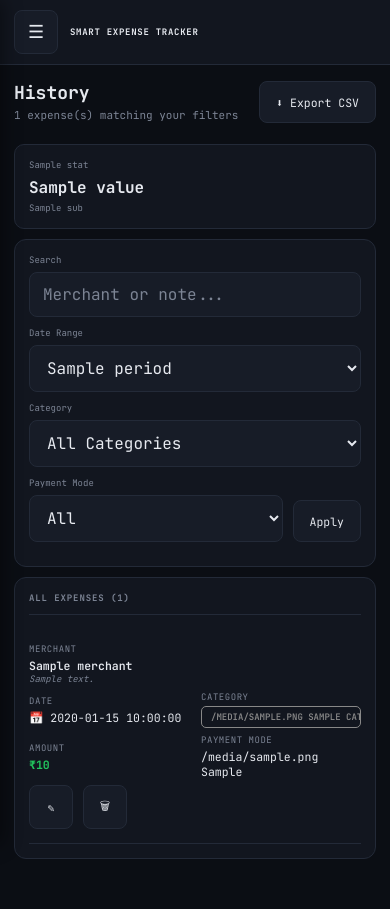
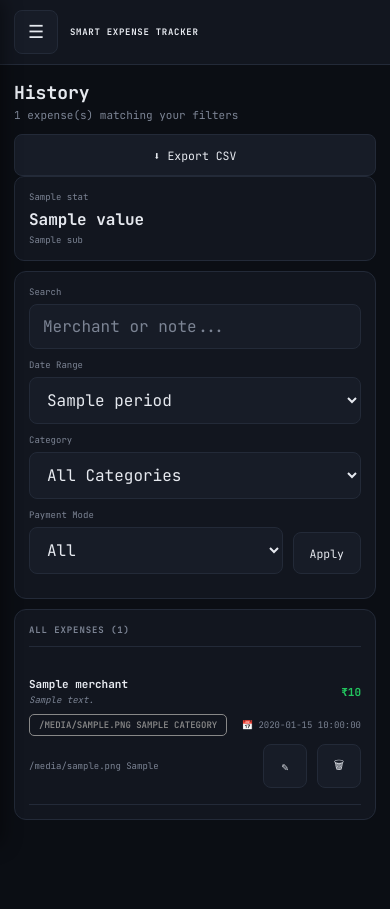
Before and after one commit to priyanshsoni096-blip/web-expenses, a FastAPI app: template templates/history.html in a window 390 px wide. Run offline with FastAPI, Linux system fonts and the light colour scheme; the template is opened without the code that fills it: most values are stand-ins (such as "Sample title", 1, 10 or a date in 2020); some libraries are stand-ins or nearby versions.

Commit message:
changed phone layout

```diff
--- a/static/css/app.css
+++ b/static/css/app.css
@@ -437,25 +437,54 @@
    }
 
    /* 660px is above the sum of the column minimums plus gaps, so the reflow always
-      happens before the grid can be strained. */
+      happens before the grid can be strained.
+
+      The first version of this reflow simply stacked the six cells in two columns
+      and switched on the inline field labels. It did not overflow, but it read as a
+      wall of MERCHANT / DATE / AMOUNT / PAYMENT MODE captions - technically correct
+      and genuinely hard to scan.
+
+      It is now laid out as a transaction card, using named grid areas so the DOM
+      order (date, merchant, category, amount, payment, actions) can be rearranged
+      into a sensible reading order without touching the markup:
+
+          merchant .............. amount
+          category ................. date
+          payment ................ actions
+
+      The labels go away entirely, because each value already identifies itself: the
+      amount carries a rupee sign, the date a calendar, the category is a coloured
+      chip, the payment mode an icon. */
    @container (max-width: 660px) {
        .exp-head { display: none; }
+
        .exp-row {
-           grid-template-columns: minmax(0, 1fr) minmax(0, 1fr);
-           row-gap: 6px;
-           padding: 14px 0;
+           grid-template-columns: minmax(0, 1fr) auto;
+           grid-template-areas:
+               "merchant amount"
+               "category date"
+               "payment  actions";
+           row-gap: 8px;
+           column-gap: 12px;
+           align-items: center;
+           padding: 16px 0;
        }
-       .exp-cell-merchant { grid-column: 1 / -1; order: -1; }
-       .exp-actions { grid-column: 1 / -1; justify-content: flex-start; }
-       .exp-cell-label {
-           display: block;
-           font-size: 9px;
-           letter-spacing: 0.06em;
-           text-transform: uppercase;
-           color: var(--muted);
-           margin-bottom: 3px;
-       }
-       .exp-merchant, .exp-note { white-space: normal; }
+
+       .exp-cell-merchant  { grid-area: merchant; }
+       .exp-cell-amount    { grid-area: amount;   text-align: right; }
+       .exp-cell-category  { grid-area: category; }
+       .exp-cell-date      { grid-area: date;     text-align: right; color: var(--muted); font-size: var(--fs-small); }
+       .exp-cell-payment   { grid-area: payment;  color: var(--muted); font-size: var(--fs-small); }
+       .exp-actions        { grid-area: actions;  justify-content: flex-end; }
+
+       /* No captions needed: every value is self-identifying. */
+       .exp-cell-label { display: none; }
+       .exp-cell { padding: 0; }
+
+       /* Merchant and amount are the two things you scan for, so give them weight. */
+       .exp-merchant { font-size: var(--fs-page-sub); font-weight: 700; white-space: normal; }
+       .exp-note { white-space: normal; margin-top: 3px; }
+       .exp-amount { font-size: var(--fs-page-sub); }
    }
 
    /* =========================================================================
@@ -897,6 +926,15 @@
 
        /* Room for the drawer's close button beside the wordmark. */
        .brand { padding-bottom: 12px; margin-bottom: 10px; padding-right: 44px; }
+
+       /* The page header is a flex row that wraps. On a phone the title took the
+          first line and "How it works?" dropped onto the second with no space of its
+          own, so it sat hard against the Type/Speak toggle beneath it. Stacking it
+          explicitly, full width, with a real gap. */
+       .page-head { flex-direction: column; align-items: stretch; gap: 12px; }
+       .page-head > .btn, .page-head > a.btn { width: 100%; }
+       .page-sub { margin-bottom: 0; }
+       .mode-toggle { margin-top: 4px; }
    }
 
    /* --- Receipt attachment --------------------------------------------------- */
--- a/templates/partials/expense_table.html
+++ b/templates/partials/expense_table.html
@@ -7,7 +7,7 @@
 
   {% for r in rows %}
   <div class="exp-row">
-    <div class="exp-cell">
+    <div class="exp-cell exp-cell-date">
       <div class="exp-cell-label">Date</div>&#128197; {{ r.date }}
     </div>
     <div class="exp-cell exp-cell-merchant">
@@ -18,15 +18,15 @@
       </div>
       {% if r.notes %}<div class="exp-note">{{ r.notes }}</div>{% endif %}
     </div>
-    <div class="exp-cell">
+    <div class="exp-cell exp-cell-category">
       <div class="exp-cell-label">Category</div>
       <span class="tag" style="color: {{ r.cat_color }}">{{ r.cat_icon }} {{ r.category }}</span>
     </div>
-    <div class="exp-cell">
+    <div class="exp-cell exp-cell-amount">
       <div class="exp-cell-label">Amount</div>
       <div class="exp-amount">&#8377;{{ r.amount_fmt }}</div>
     </div>
-    <div class="exp-cell">
+    <div class="exp-cell exp-cell-payment">
       <div class="exp-cell-label">Payment Mode</div>{{ r.payment_icon }} {{ r.payment_mode }}
     </div>
     <div class="exp-cell exp-actions">
```
